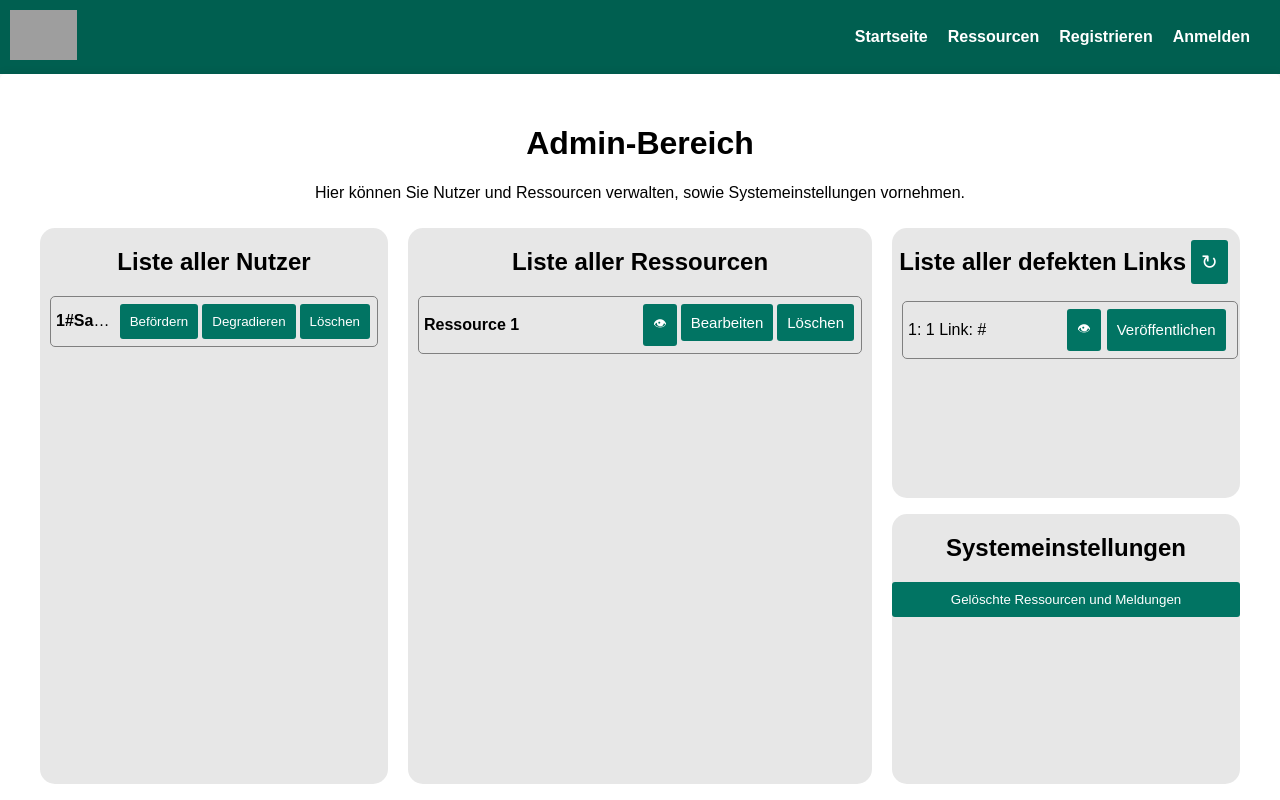
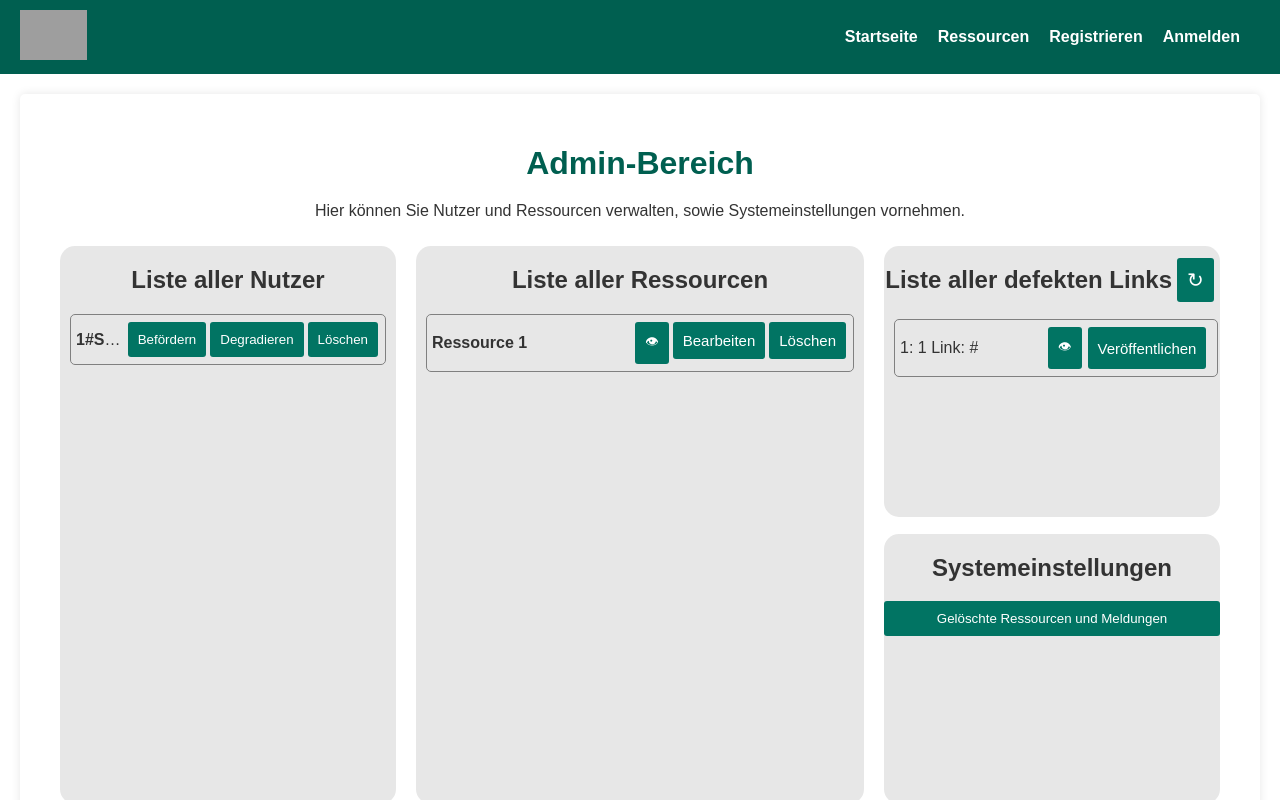
Before and after one commit to WeaksideParadise/SEP, a Python web app: template Meilenstein_2/templates/admin.html in a window 1280 px wide. Run offline with Jinja, Linux system fonts and the light colour scheme; the template is opened without the code that fills it: most values are stand-ins (such as "Sample title", 1, 10 or a date in 2020); grey boxes are pictures that could not be loaded.

Commit message:
Admin 1 und 2 fehlende Verlinkung angepasst

```diff
--- a/Meilenstein_2/static/css/styles_search.css
+++ b/Meilenstein_2/static/css/styles_search.css
@@ -257,7 +257,7 @@ button:hover {
     top: 0;
     width: 100%;
     height: 100%;
-    overflow: auto;
+    overflow: hidden;
     background-color: rgba(0,0,0,0.4); /* Hintergrundfarbe mit Transparenz */
 }
 
--- a/Meilenstein_2/templates/admin.html
+++ b/Meilenstein_2/templates/admin.html
@@ -4,7 +4,7 @@
     <meta charset="UTF-8">
     <meta name="viewport" content="width=device-width, initial-scale=1.0">
     <title>Admin - Admin-Bereich</title>
-    <link rel="stylesheet" href="{{ url_for('static', filename='css/styles_search.css') }}"
+    <link rel="stylesheet" href="{{ url_for('static', filename='css/styles_search.css') }}">
     <link rel="stylesheet" href="{{ url_for('static', filename='css/styles_general.css') }}">
     <link rel="stylesheet" href="{{ url_for('static', filename='css/styles_flash.css') }}">
     <link rel="stylesheet" href="{{ url_for('static', filename='css/styles_ressources.css') }}">
--- a/Meilenstein_2/templates/admin2.html
+++ b/Meilenstein_2/templates/admin2.html
@@ -4,11 +4,11 @@
     <meta charset="UTF-8">
     <meta name="viewport" content="width=device-width, initial-scale=1.0">
     <title>Admin - Admin-Bereich</title>
+    <link rel="stylesheet" href="{{ url_for('static', filename='css/styles_search.css') }}">
     <link rel="stylesheet" href="{{ url_for('static', filename='css/styles_general.css') }}">
     <link rel="stylesheet" href="{{ url_for('static', filename='css/styles_flash.css') }}">
     <link rel="stylesheet" href="{{ url_for('static', filename='css/styles_ressources.css') }}">
     <link rel="stylesheet" href="{{ url_for('static', filename='css/styles_admin.css') }}">
-    <link rel="stylesheet" href="https://cdnjs.cloudflare.com/ajax/libs/font-awesome/4.7.0/css/font-awesome.min.css">
 </head>
 <body>
     <header>
```
